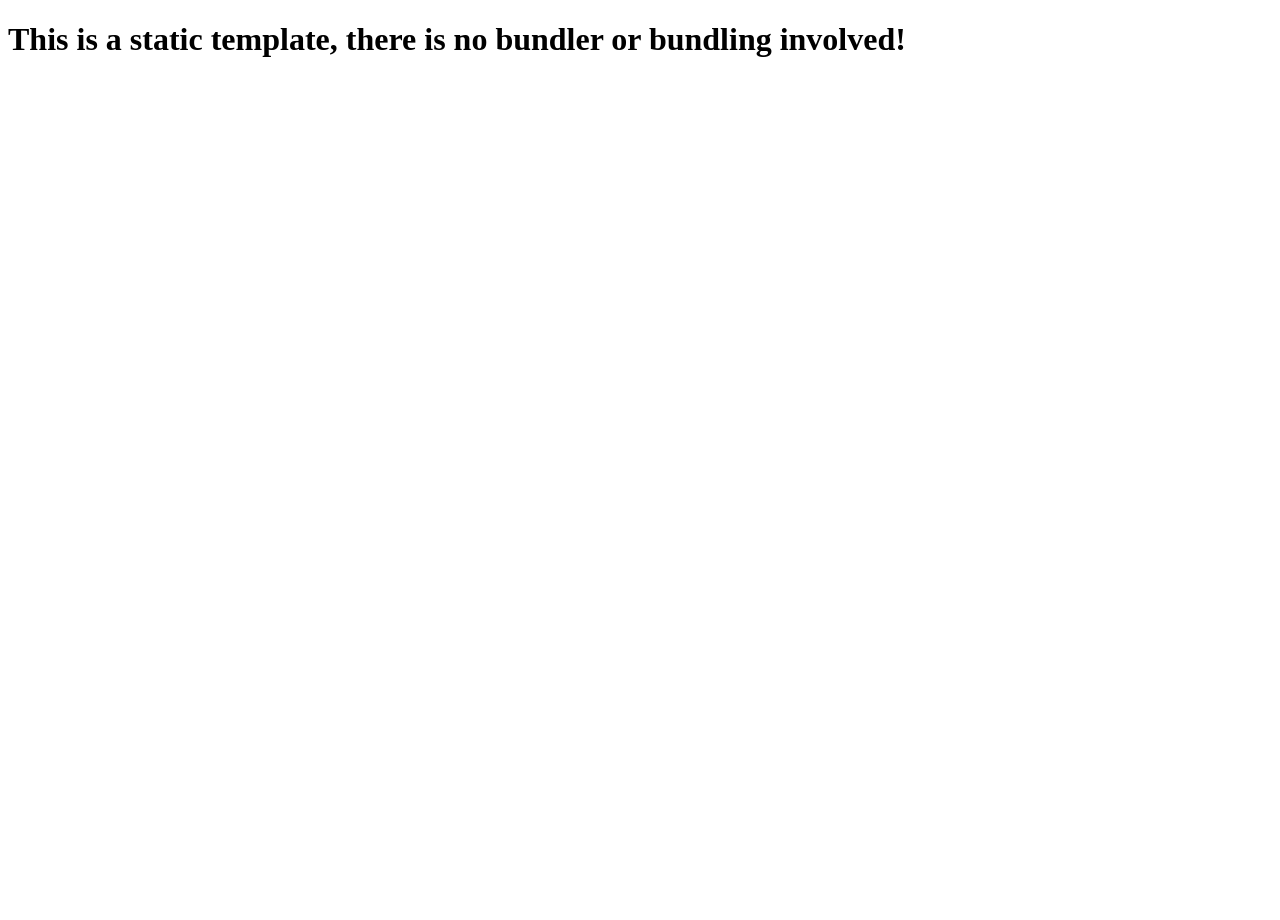
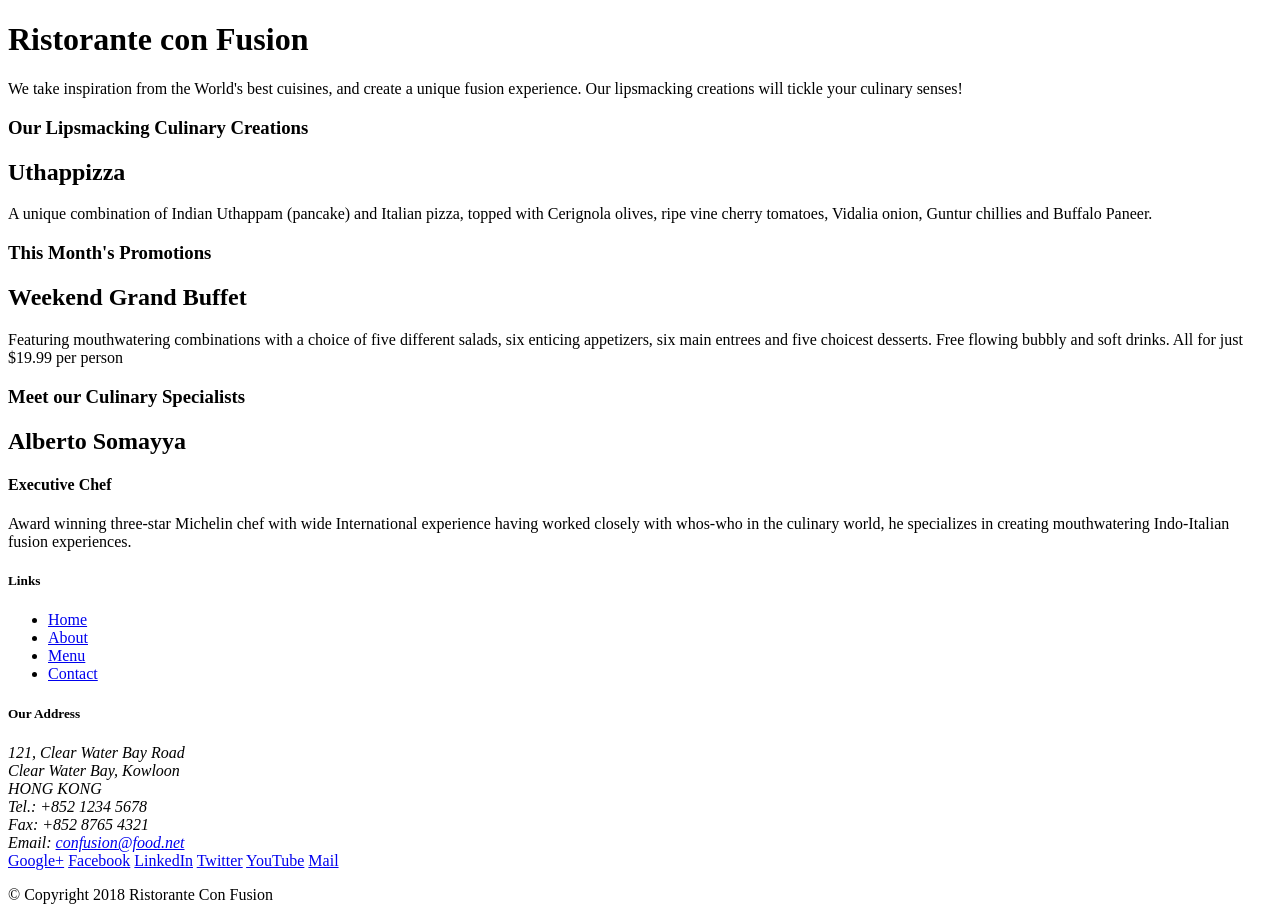
Before and after one commit to belonet/Bootstrap4-tutorial, a website: page index.html in a window 1280 px wide. Before the commit the page ends 800 px from the top, so only its background shows below. Drawn offline with Linux system fonts and the light colour scheme.

Commit message:
updating index.html /Restorante con Fusion Initial index.html page without styling

```diff
--- a/index.html
+++ b/index.html
@@ -1,12 +1,113 @@
 <!DOCTYPE html>
 <html lang="en">
   <head>
-    <meta charset="UTF-8">
-    <meta name="viewport" content="width=device-width, initial-scale=1.0">
-    <meta http-equiv="X-UA-Compatible" content="ie=edge">
-    <title>Static Template</title>
+    <title>Ristorante Con Fusion</title>
   </head>
+
   <body>
-    <h1>This is a static template, there is no bundler or bundling involved!</h1>
+    <header>
+      <div>
+        <div>
+          <div>
+            <h1>Ristorante con Fusion</h1>
+            <p>
+              We take inspiration from the World's best cuisines, and create a
+              unique fusion experience. Our lipsmacking creations will tickle
+              your culinary senses!
+            </p>
+          </div>
+          <div></div>
+        </div>
+      </div>
+    </header>
+
+    <div>
+      <div>
+        <div>
+          <h3>Our Lipsmacking Culinary Creations</h3>
+        </div>
+        <div>
+          <h2>Uthappizza</h2>
+          <p>
+            A unique combination of Indian Uthappam (pancake) and Italian pizza,
+            topped with Cerignola olives, ripe vine cherry tomatoes, Vidalia
+            onion, Guntur chillies and Buffalo Paneer.
+          </p>
+        </div>
+      </div>
+
+      <div>
+        <div>
+          <h3>This Month's Promotions</h3>
+        </div>
+        <div>
+          <h2>Weekend Grand Buffet</h2>
+          <p>
+            Featuring mouthwatering combinations with a choice of five different
+            salads, six enticing appetizers, six main entrees and five choicest
+            desserts. Free flowing bubbly and soft drinks. All for just $19.99
+            per person
+          </p>
+        </div>
+      </div>
+
+      <div>
+        <div>
+          <h3>Meet our Culinary Specialists</h3>
+        </div>
+        <div>
+          <h2>Alberto Somayya</h2>
+          <h4>Executive Chef</h4>
+          <p>
+            Award winning three-star Michelin chef with wide International
+            experience having worked closely with whos-who in the culinary
+            world, he specializes in creating mouthwatering Indo-Italian fusion
+            experiences.
+          </p>
+        </div>
+      </div>
+    </div>
+
+    <footer>
+      <div>
+        <div>
+          <div>
+            <h5>Links</h5>
+            <ul>
+              <li><a href="#">Home</a></li>
+              <li><a href="#">About</a></li>
+              <li><a href="#">Menu</a></li>
+              <li><a href="#">Contact</a></li>
+            </ul>
+          </div>
+          <div>
+            <h5>Our Address</h5>
+            <address>
+              121, Clear Water Bay Road<br />
+              Clear Water Bay, Kowloon<br />
+              HONG KONG<br />
+              Tel.: +852 1234 5678<br />
+              Fax: +852 8765 4321<br />
+              Email: <a href="mailto:confusion@food.net">confusion@food.net</a>
+            </address>
+          </div>
+          <div>
+            <div>
+              <a href="http://google.com/+">Google+</a>
+              <a href="http://www.facebook.com/profile.php?id=">Facebook</a>
+              <a href="http://www.linkedin.com/in/">LinkedIn</a>
+              <a href="http://twitter.com/">Twitter</a>
+              <a href="http://youtube.com/">YouTube</a>
+              <a href="mailto:">Mail</a>
+            </div>
+          </div>
+        </div>
+        <div>
+          <div>
+            <p>© Copyright 2018 Ristorante Con Fusion</p>
+          </div>
+        </div>
+      </div>
+    </footer>
   </body>
 </html>
```
